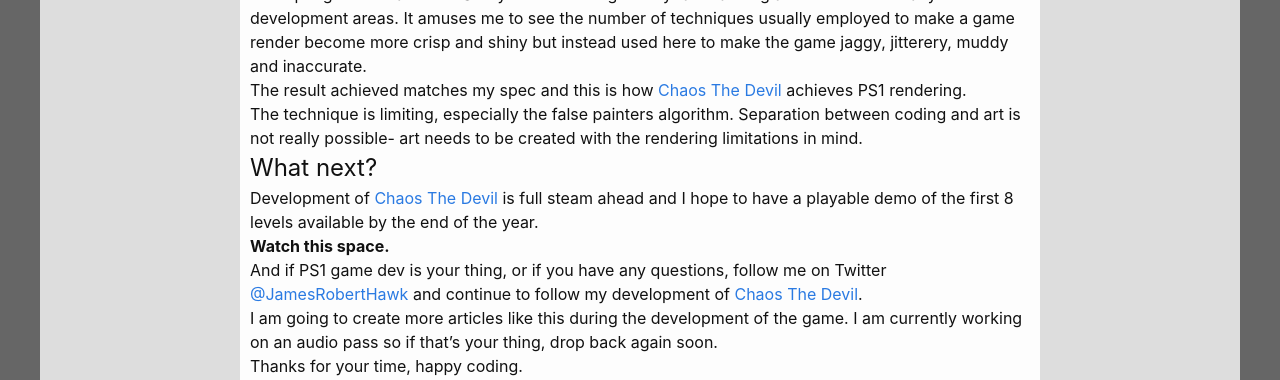
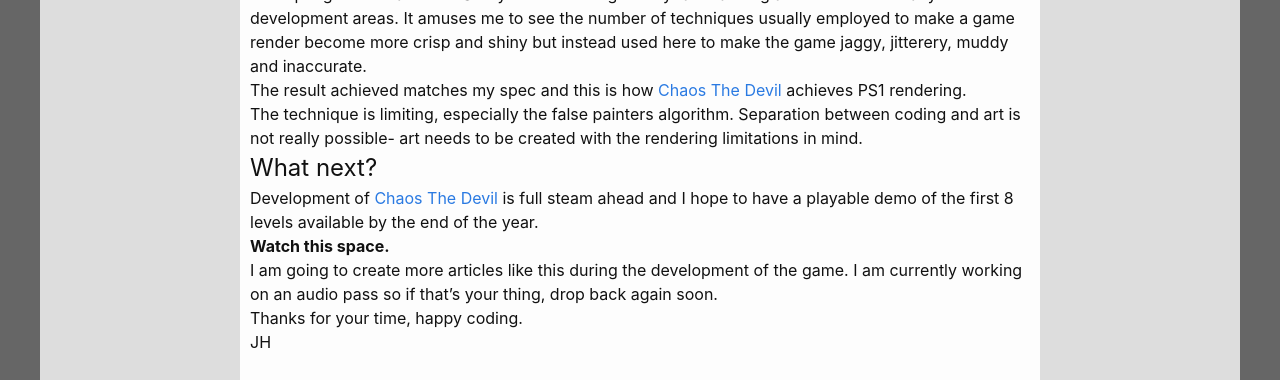
Before and after one commit to JamesRobertHawk/AccipitusSite, a Jekyll site: the page built from _posts/2022-06-02-rendering-ps1.markdown, in a window 1280 px wide and 900 px high, scrolled down 18081 px, cut to the strip 0-380 px from the top of the window. Built offline with Jekyll 4.4.1, drawn with Linux system fonts in a browser that asks for light colours.

```diff
--- a/_posts/2022-06-02-rendering-ps1.markdown
+++ b/_posts/2022-06-02-rendering-ps1.markdown
@@ -526,8 +526,6 @@ Development of [Chaos The Devil]({% post_url 2021-08-11-chaos-the-devil-announce
 
 **Watch this space.**
 
-And if PS1 game dev is your thing, or if you have any questions, follow me on Twitter [@JamesRobertHawk](http://www.twitter.com/JamesRobertHawk) and continue to follow my development of [Chaos The Devil]({% post_url 2021-08-11-chaos-the-devil-announcement %}).
-
 I am going to create more articles like this during the development of the game. I am currently working on an audio pass so if that's your thing, drop back again soon.
 
 Thanks for your time, happy coding.
```
